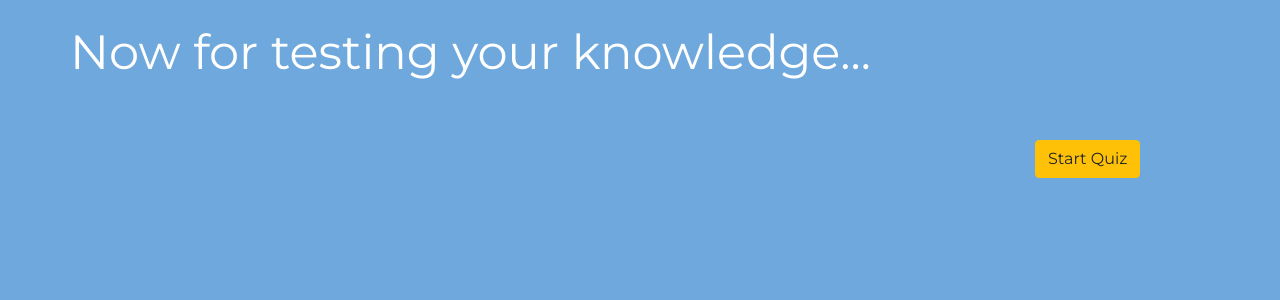
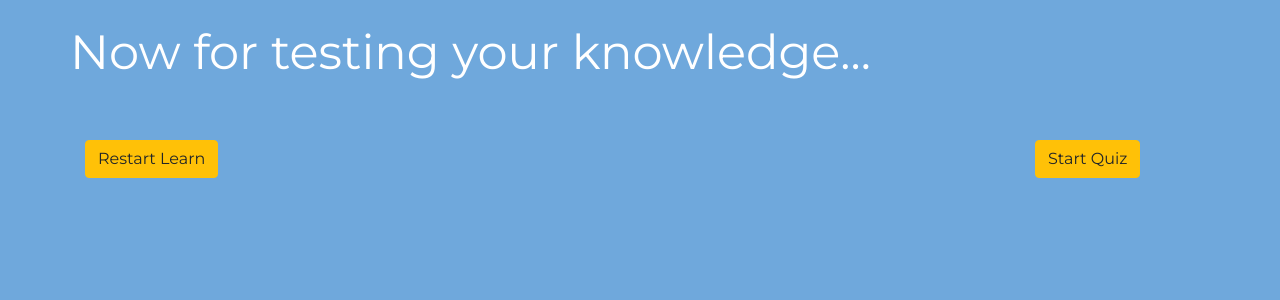
Before and after one commit to UIUX-Spring-2022/MorseCode, a Flask app: page /quiz in a window 1280 px wide. Shown: the part 56-356 px from the top of the page. Run offline with Flask 2, Linux system fonts and the light colour scheme; some libraries are stand-ins or nearby versions.

Commit message:
transition page

```diff
--- a/templates/quiz.html
+++ b/templates/quiz.html
@@ -39,9 +39,10 @@
     <h1 class="test-banner">Now for testing your knowledge...</h1>
 </div>
 <div class="row">
-    <div class="col-md-10">
-
+    <div class="col-md-2">
+      <a href="/learn_letters/1" class="btn btn-warning btn-large" role="button">Restart Learn</a>
     </div>
+    <div class = "col-md-8"></div>
     <div class="col-md-2">
         <a href="/question/1" class="btn btn-warning btn-large" role="button">Start Quiz</a>
     </div>
```
